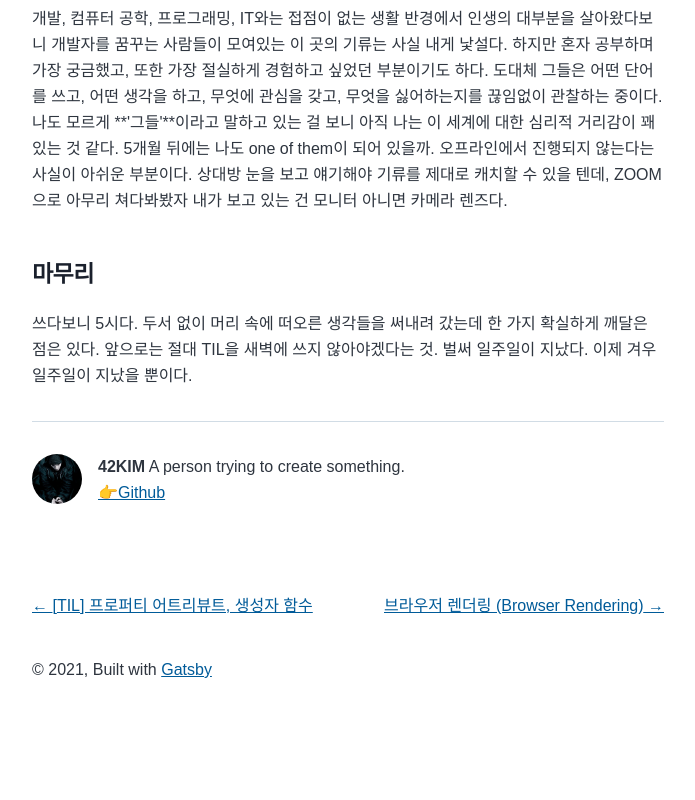
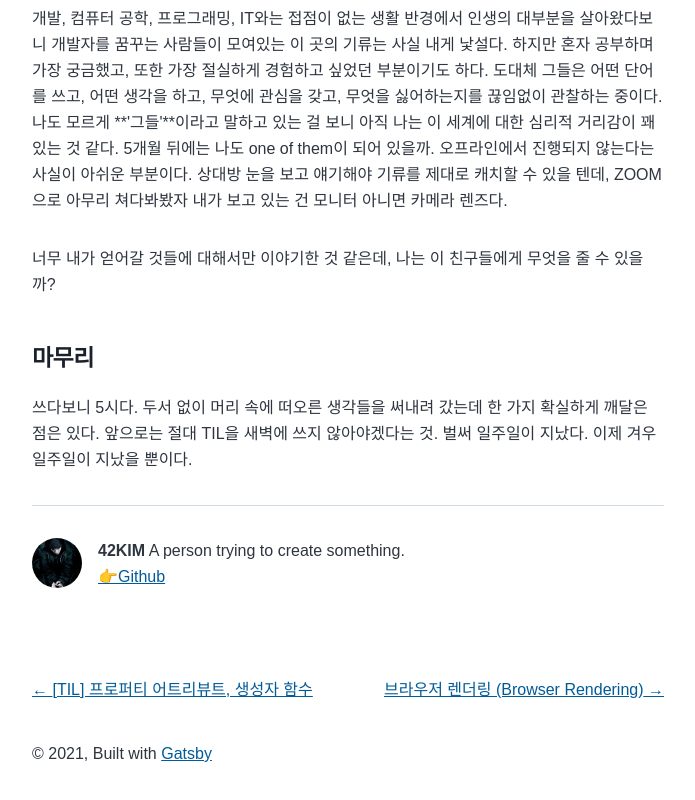
Before and after one commit to 42KIM/42KIM.github.io, a Gatsby site: page /etc/W1/ in a window 1280 px wide. Shown: the part 2419-3219 px from the top of the page, without its empty margins (292-987 px from the left). Before the commit the page ends 3165 px from the top, so only its background shows below. Built offline with nearby package versions, Linux system fonts and the light colour scheme; Gatsby itself is replaced by a stand-in of ours.

Commit message:
내용 수정

```diff
--- a/content/blog/etc/W1.md
+++ b/content/blog/etc/W1.md
@@ -45,6 +45,8 @@ TIL이란 무엇인가에 대한 설명을 들어보니 그날 학습한 내용
 
 개발, 컴퓨터 공학, 프로그래밍, IT와는 접점이 없는 생활 반경에서 인생의 대부분을 살아왔다보니 개발자를 꿈꾸는 사람들이 모여있는 이 곳의 기류는 사실 내게 낯설다. 하지만 혼자 공부하며 가장 궁금했고, 또한 가장 절실하게 경험하고 싶었던 부분이기도 하다. 도대체 그들은 어떤 단어를 쓰고, 어떤 생각을 하고, 무엇에 관심을 갖고, 무엇을 싫어하는지를 끊임없이 관찰하는 중이다. 나도 모르게 **'그들'**이라고 말하고 있는 걸 보니 아직 나는 이 세계에 대한 심리적 거리감이 꽤 있는 것 같다. 5개월 뒤에는 나도 one of them이 되어 있을까. 오프라인에서 진행되지 않는다는 사실이 아쉬운 부분이다. 상대방 눈을 보고 얘기해야 기류를 제대로 캐치할 수 있을 텐데, ZOOM으로 아무리 쳐다봐봤자 내가 보고 있는 건 모니터 아니면 카메라 렌즈다.
 
+너무 내가 얻어갈 것들에 대해서만 이야기한 것 같은데, 나는 이 친구들에게 무엇을 줄 수 있을까?
+
 #### 마무리
 
 쓰다보니 5시다. 두서 없이 머리 속에 떠오른 생각들을 써내려 갔는데 한 가지 확실하게 깨달은 점은 있다. 앞으로는 절대 TIL을 새벽에 쓰지 않아야겠다는 것. 벌써 일주일이 지났다. 이제 겨우 일주일이 지났을 뿐이다.
```
